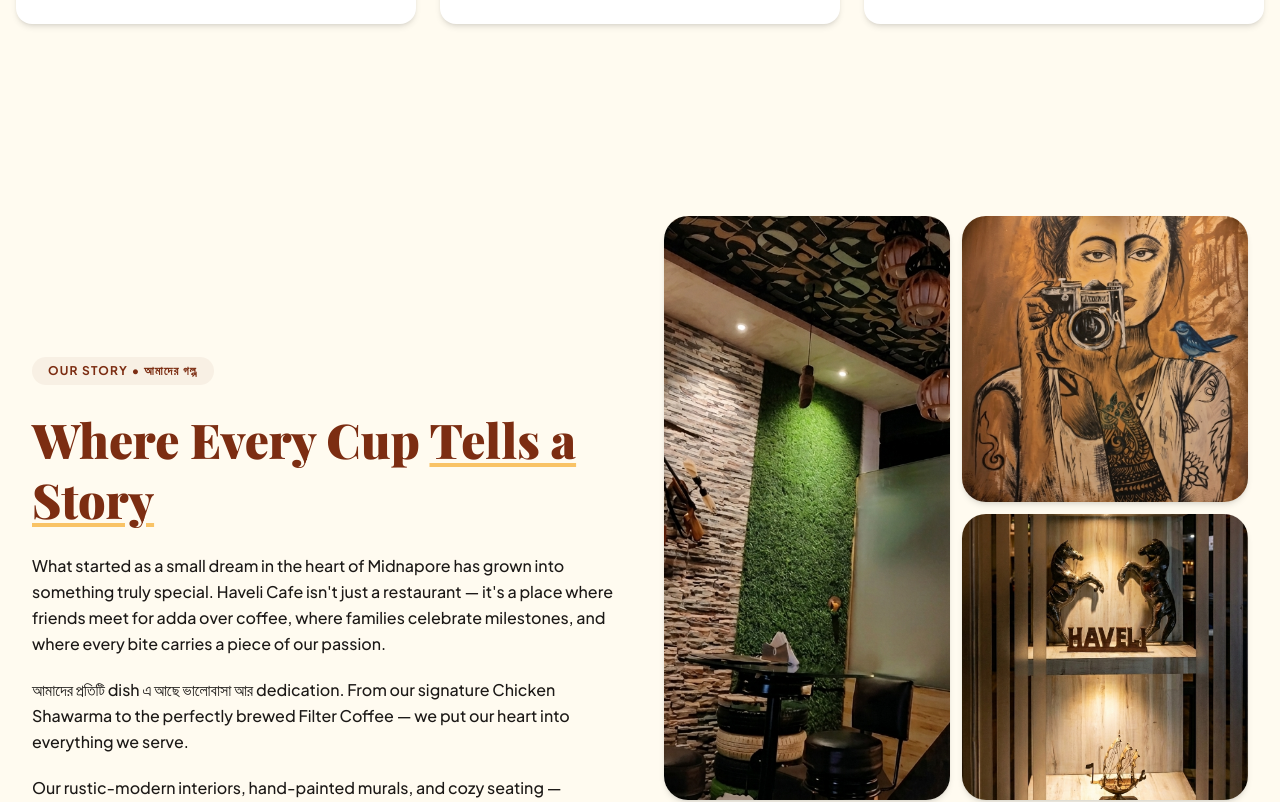
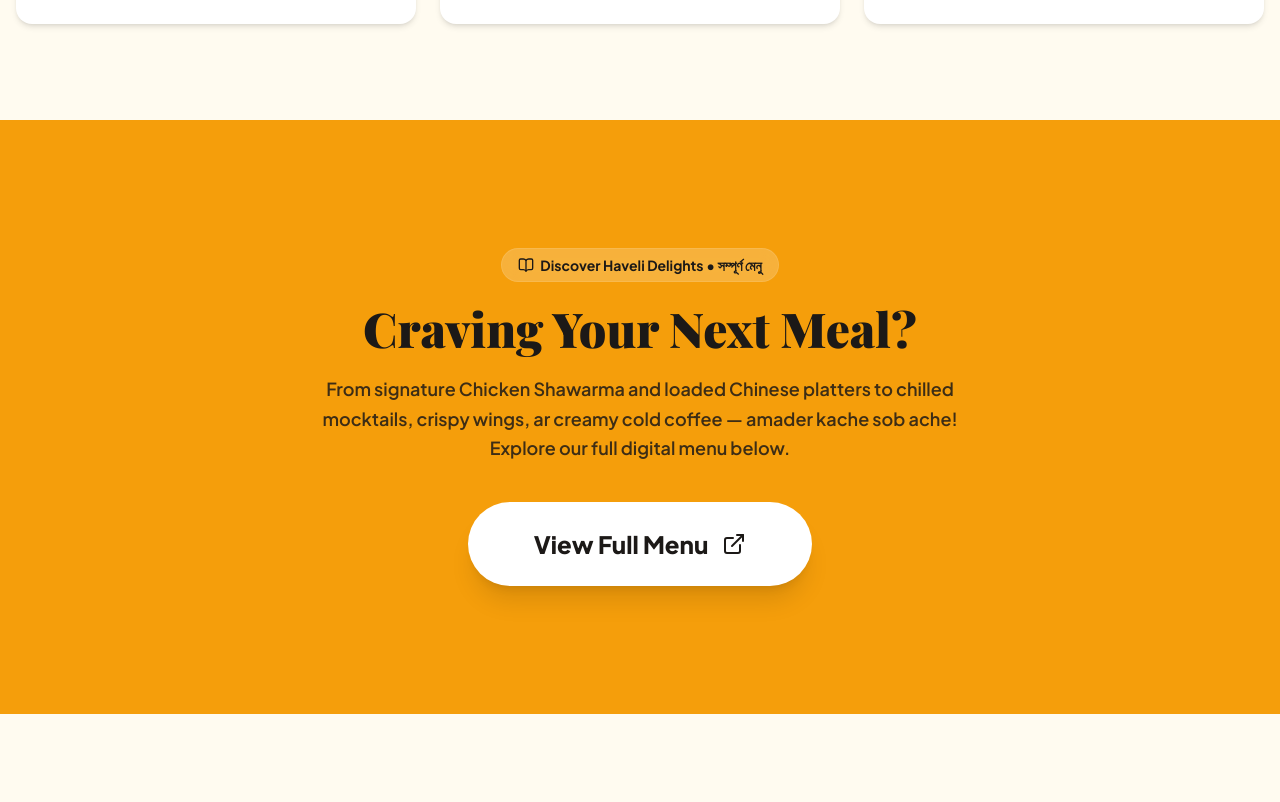
Before and after one commit to adeditsmsg-oss/havelicafe.com, a Next.js app: page / in a window 1280 px wide. Shown: the part 2108-2910 px from the top of the page. Built offline with nearby package versions, Linux system fonts and the light colour scheme; a web font is replaced by a local one.

Commit message:
Move_DigitalMenu_directly_after_FeaturedDishes

```diff
--- a/src/app/page.tsx
+++ b/src/app/page.tsx
@@ -34,6 +34,9 @@
         {/* 3. Featured Dishes / Bestsellers */}
         <FeaturedDishes />
 
+        {/* 7. Complete Digital Menu */}
+        <DigitalMenu />
+
         {/* 4. About & Our Story */}
         <OurStory />
 
@@ -42,9 +45,6 @@
 
         {/* 6. Popular Menu Grid (NEW) */}
         <PopularMenu />
-
-        {/* 7. Complete Digital Menu */}
-        <DigitalMenu />
 
         {/* 8. Customer Favourites (NEW) */}
         <CustomerFavourites />
```
